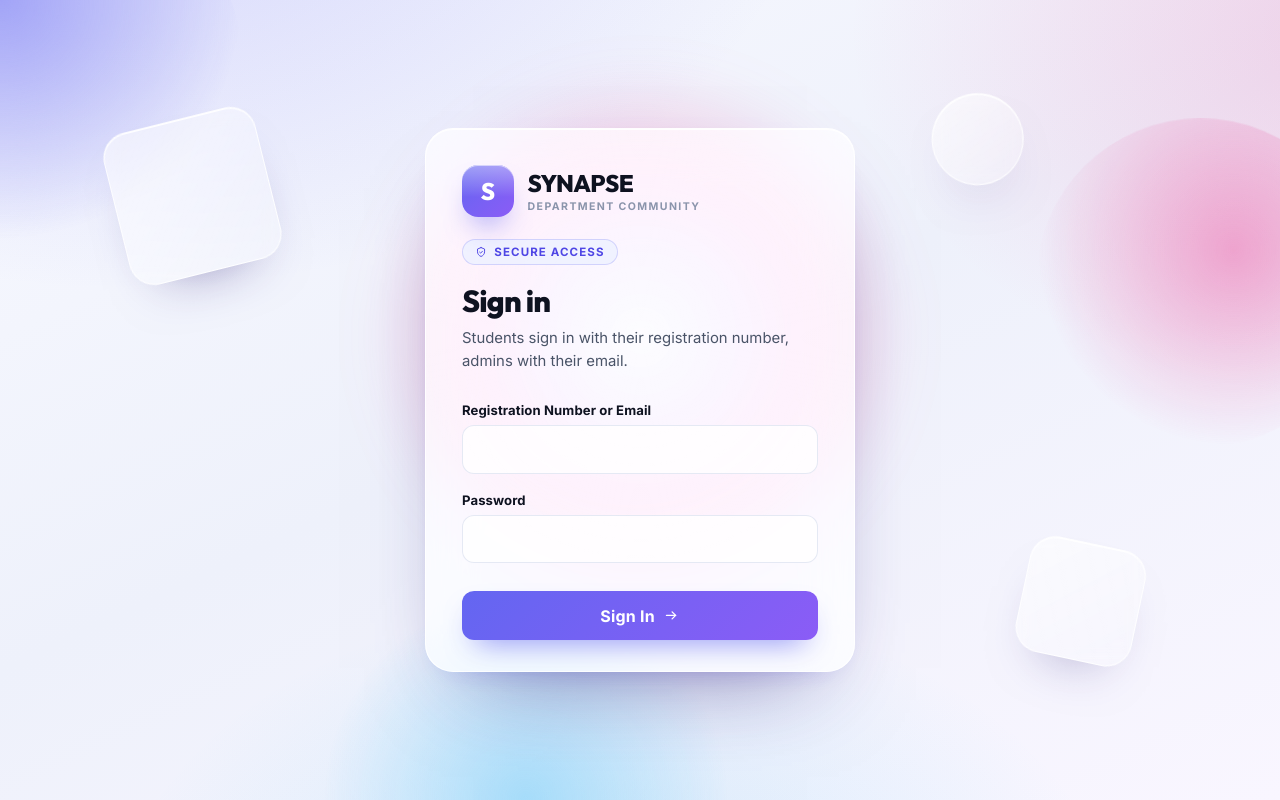
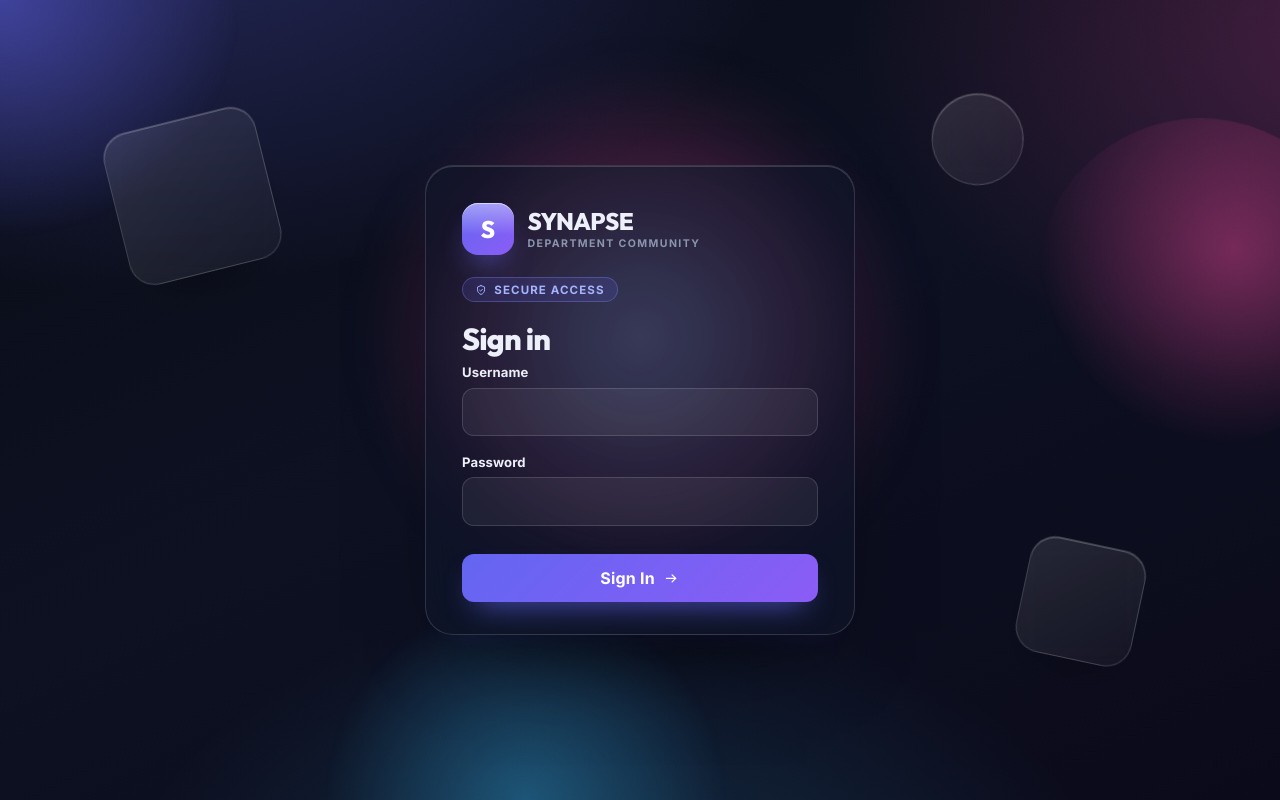
Before and after one commit to Sreya17-04/SYNAPSE, a plain HTML site: page docs/login.html in a window 1280 px wide. Drawn offline with Linux system fonts and the light colour scheme.

Commit message:
Dark theme the auth pages and simplify the sign-in form labels

```diff
--- a/docs/auth.css
+++ b/docs/auth.css
@@ -14,12 +14,12 @@
     --accent-hover: #4338ca;
     --accent-light: #eef1ff;
     --violet: #8b5cf6;
-    --bg: #f4f6fc;
-    --card: #ffffff;
-    --text: #0e1220;
-    --text-secondary: #4a5468;
-    --text-muted: #8a94ab;
-    --border: #e4e8f4;
+    --bg: #0a0d17;
+    --card: #121826;
+    --text: #edf0f8;
+    --text-secondary: #b7c0d6;
+    --text-muted: #8b95ad;
+    --border: #242c42;
     --danger: #ef4444;
     --success: #10b981;
     --radius: 14px;
@@ -38,10 +38,10 @@ body {
     color: var(--text);
     -webkit-font-smoothing: antialiased;
     background:
-        radial-gradient(1100px 700px at 10% -18%, rgba(99, 102, 241, 0.24), transparent 62%),
-        radial-gradient(920px 640px at 108% 4%, rgba(236, 72, 153, 0.2), transparent 58%),
-        radial-gradient(820px 560px at 48% 118%, rgba(56, 189, 248, 0.18), transparent 62%),
-        linear-gradient(155deg, #f8f9ff 0%, #eef1fb 48%, #f9f6ff 100%);
+        radial-gradient(1100px 700px at 10% -18%, rgba(99, 102, 241, 0.34), transparent 62%),
+        radial-gradient(920px 640px at 108% 4%, rgba(236, 72, 153, 0.26), transparent 58%),
+        radial-gradient(820px 560px at 48% 118%, rgba(56, 189, 248, 0.2), transparent 62%),
+        linear-gradient(155deg, #0a0d17 0%, #0d1122 48%, #0b0a1a 100%);
 }
 
 ::selection { background: rgba(99, 102, 241, 0.24); }
@@ -113,9 +113,9 @@ body {
 .tile {
     position: absolute;
     border-radius: 26px;
-    background: linear-gradient(140deg, rgba(255, 255, 255, 0.6), rgba(255, 255, 255, 0.16));
-    border: 1px solid rgba(255, 255, 255, 0.8);
-    box-shadow: 0 26px 54px -34px rgba(45, 32, 120, 0.55), inset 0 1px 0 rgba(255, 255, 255, 0.95);
+    background: linear-gradient(140deg, rgba(255, 255, 255, 0.1), rgba(255, 255, 255, 0.03));
+    border: 1px solid rgba(255, 255, 255, 0.16);
+    box-shadow: 0 26px 54px -34px rgba(0, 0, 0, 0.7), inset 0 1px 0 rgba(255, 255, 255, 0.22);
     backdrop-filter: blur(10px);
     -webkit-backdrop-filter: blur(10px);
     transform: translate3d(var(--px, 0px), var(--py, 0px), 0);
@@ -153,8 +153,8 @@ body {
     border-radius: 50%;
     pointer-events: none;
     background: radial-gradient(circle,
-        rgba(129, 140, 248, 0.46) 0%,
-        rgba(236, 72, 153, 0.26) 42%,
+        rgba(129, 140, 248, 0.4) 0%,
+        rgba(236, 72, 153, 0.22) 42%,
         rgba(236, 72, 153, 0) 70%);
     filter: blur(26px);
     will-change: transform;
@@ -172,13 +172,13 @@ body {
     border-radius: 28px;
     /* Specular highlight tracks the pointer through --mx/--my. */
     background:
-        radial-gradient(360px circle at var(--mx, 50%) var(--my, 0%), rgba(255, 255, 255, 0.86), transparent 62%),
-        rgba(255, 255, 255, 0.7);
-    border: 1px solid rgba(255, 255, 255, 0.85);
+        radial-gradient(360px circle at var(--mx, 50%) var(--my, 0%), rgba(255, 255, 255, 0.12), transparent 62%),
+        rgba(16, 21, 38, 0.72);
+    border: 1px solid rgba(255, 255, 255, 0.14);
     box-shadow:
-        0 44px 90px -48px rgba(45, 32, 120, 0.6),
-        0 12px 32px -26px rgba(79, 70, 229, 0.55),
-        inset 0 1px 0 rgba(255, 255, 255, 0.95);
+        0 44px 90px -48px rgba(0, 0, 0, 0.85),
+        0 12px 32px -26px rgba(79, 70, 229, 0.5),
+        inset 0 1px 0 rgba(255, 255, 255, 0.16);
     backdrop-filter: blur(24px) saturate(165%);
     -webkit-backdrop-filter: blur(24px) saturate(165%);
     animation: formIn 0.55s cubic-bezier(0.16, 1, 0.3, 1) both;
@@ -242,9 +242,9 @@ body {
     font-weight: 700;
     letter-spacing: 1.1px;
     text-transform: uppercase;
-    color: var(--accent);
-    background: rgba(238, 241, 255, 0.85);
-    border: 1px solid rgba(99, 102, 241, 0.22);
+    color: #a5b4fc;
+    background: rgba(99, 102, 241, 0.16);
+    border: 1px solid rgba(129, 140, 248, 0.32);
     padding: 0.3rem 0.75rem;
     border-radius: 999px;
     margin-bottom: 1.1rem;
@@ -283,8 +283,8 @@ body {
     width: 100%;
     padding: 0.85rem 1rem;
     border-radius: 12px;
-    border: 1.5px solid rgba(228, 232, 244, 0.95);
-    background: rgba(255, 255, 255, 0.78);
+    border: 1.5px solid rgba(255, 255, 255, 0.14);
+    background: rgba(255, 255, 255, 0.06);
     color: var(--text);
     font-size: 0.95rem;
     font-family: inherit;
@@ -296,8 +296,8 @@ body {
 .form-group input:focus {
     outline: none;
     border-color: var(--accent);
-    background: #fff;
-    box-shadow: 0 0 0 4px rgba(99, 102, 241, 0.14);
+    background: rgba(255, 255, 255, 0.1);
+    box-shadow: 0 0 0 4px rgba(99, 102, 241, 0.24);
 }
 
 .btn-submit {
@@ -399,15 +399,15 @@ a.btn-submit { text-decoration: none; display: flex; }
 }
 
 .alert-error {
-    background: #fef2f2;
-    color: #b91c1c;
-    border-color: #fecaca;
+    background: rgba(127, 29, 29, 0.32);
+    color: #fca5a5;
+    border-color: rgba(248, 113, 113, 0.45);
 }
 
 .alert-success {
-    background: #ecfdf5;
-    color: #047857;
-    border-color: #a7f3d0;
+    background: rgba(6, 95, 70, 0.32);
+    color: #6ee7b7;
+    border-color: rgba(52, 211, 153, 0.45);
 }
 
 @keyframes orbFloat {
--- a/docs/login.html
+++ b/docs/login.html
@@ -3,8 +3,8 @@
 <head>
     <meta charset="UTF-8">
     <meta name="viewport" content="width=device-width, initial-scale=1.0">
-    <title>SYNAPSE â€“ Sign In</title>
-    <meta name="theme-color" content="#4f46e5">
+    <title>SYNAPSE - Sign In</title>
+    <meta name="theme-color" content="#0a0d17">
     <link rel="preconnect" href="https://fonts.googleapis.com">
     <link rel="preconnect" href="https://fonts.gstatic.com" crossorigin>
     <link rel="stylesheet" href="https://fonts.googleapis.com/css2?family=Inter:wght@400;500;600;700;800&family=Outfit:wght@600;700;800&display=swap">
@@ -49,14 +49,13 @@
                 Secure access
             </span>
             <h2>Sign in</h2>
-            <p>Students sign in with their registration number, admins with their email.</p>
 
             <div class="alert-msg alert-error" id="alert-error" role="alert" aria-live="assertive"></div>
             <div class="alert-msg alert-success" id="alert-success" role="alert" aria-live="assertive"></div>
 
             <form id="login-form">
                 <div class="form-group">
-                    <label for="username">Registration Number or Email</label>
+                    <label for="username">Username</label>
                     <input type="text" id="username" required
                         autocomplete="username" autocapitalize="off" spellcheck="false">
                 </div>
--- a/frontend/auth.css
+++ b/frontend/auth.css
@@ -14,12 +14,12 @@
     --accent-hover: #4338ca;
     --accent-light: #eef1ff;
     --violet: #8b5cf6;
-    --bg: #f4f6fc;
-    --card: #ffffff;
-    --text: #0e1220;
-    --text-secondary: #4a5468;
-    --text-muted: #8a94ab;
-    --border: #e4e8f4;
+    --bg: #0a0d17;
+    --card: #121826;
+    --text: #edf0f8;
+    --text-secondary: #b7c0d6;
+    --text-muted: #8b95ad;
+    --border: #242c42;
     --danger: #ef4444;
     --success: #10b981;
     --radius: 14px;
@@ -38,10 +38,10 @@ body {
     color: var(--text);
     -webkit-font-smoothing: antialiased;
     background:
-        radial-gradient(1100px 700px at 10% -18%, rgba(99, 102, 241, 0.24), transparent 62%),
-        radial-gradient(920px 640px at 108% 4%, rgba(236, 72, 153, 0.2), transparent 58%),
-        radial-gradient(820px 560px at 48% 118%, rgba(56, 189, 248, 0.18), transparent 62%),
-        linear-gradient(155deg, #f8f9ff 0%, #eef1fb 48%, #f9f6ff 100%);
+        radial-gradient(1100px 700px at 10% -18%, rgba(99, 102, 241, 0.34), transparent 62%),
+        radial-gradient(920px 640px at 108% 4%, rgba(236, 72, 153, 0.26), transparent 58%),
+        radial-gradient(820px 560px at 48% 118%, rgba(56, 189, 248, 0.2), transparent 62%),
+        linear-gradient(155deg, #0a0d17 0%, #0d1122 48%, #0b0a1a 100%);
 }
 
 ::selection { background: rgba(99, 102, 241, 0.24); }
@@ -113,9 +113,9 @@ body {
 .tile {
     position: absolute;
     border-radius: 26px;
-    background: linear-gradient(140deg, rgba(255, 255, 255, 0.6), rgba(255, 255, 255, 0.16));
-    border: 1px solid rgba(255, 255, 255, 0.8);
-    box-shadow: 0 26px 54px -34px rgba(45, 32, 120, 0.55), inset 0 1px 0 rgba(255, 255, 255, 0.95);
+    background: linear-gradient(140deg, rgba(255, 255, 255, 0.1), rgba(255, 255, 255, 0.03));
+    border: 1px solid rgba(255, 255, 255, 0.16);
+    box-shadow: 0 26px 54px -34px rgba(0, 0, 0, 0.7), inset 0 1px 0 rgba(255, 255, 255, 0.22);
     backdrop-filter: blur(10px);
     -webkit-backdrop-filter: blur(10px);
     transform: translate3d(var(--px, 0px), var(--py, 0px), 0);
@@ -153,8 +153,8 @@ body {
     border-radius: 50%;
     pointer-events: none;
     background: radial-gradient(circle,
-        rgba(129, 140, 248, 0.46) 0%,
-        rgba(236, 72, 153, 0.26) 42%,
+        rgba(129, 140, 248, 0.4) 0%,
+        rgba(236, 72, 153, 0.22) 42%,
         rgba(236, 72, 153, 0) 70%);
     filter: blur(26px);
     will-change: transform;
@@ -172,13 +172,13 @@ body {
     border-radius: 28px;
     /* Specular highlight tracks the pointer through --mx/--my. */
     background:
-        radial-gradient(360px circle at var(--mx, 50%) var(--my, 0%), rgba(255, 255, 255, 0.86), transparent 62%),
-        rgba(255, 255, 255, 0.7);
-    border: 1px solid rgba(255, 255, 255, 0.85);
+        radial-gradient(360px circle at var(--mx, 50%) var(--my, 0%), rgba(255, 255, 255, 0.12), transparent 62%),
+        rgba(16, 21, 38, 0.72);
+    border: 1px solid rgba(255, 255, 255, 0.14);
     box-shadow:
-        0 44px 90px -48px rgba(45, 32, 120, 0.6),
-        0 12px 32px -26px rgba(79, 70, 229, 0.55),
-        inset 0 1px 0 rgba(255, 255, 255, 0.95);
+        0 44px 90px -48px rgba(0, 0, 0, 0.85),
+        0 12px 32px -26px rgba(79, 70, 229, 0.5),
+        inset 0 1px 0 rgba(255, 255, 255, 0.16);
     backdrop-filter: blur(24px) saturate(165%);
     -webkit-backdrop-filter: blur(24px) saturate(165%);
     animation: formIn 0.55s cubic-bezier(0.16, 1, 0.3, 1) both;
@@ -242,9 +242,9 @@ body {
     font-weight: 700;
     letter-spacing: 1.1px;
     text-transform: uppercase;
-    color: var(--accent);
-    background: rgba(238, 241, 255, 0.85);
-    border: 1px solid rgba(99, 102, 241, 0.22);
+    color: #a5b4fc;
+    background: rgba(99, 102, 241, 0.16);
+    border: 1px solid rgba(129, 140, 248, 0.32);
     padding: 0.3rem 0.75rem;
     border-radius: 999px;
     margin-bottom: 1.1rem;
@@ -283,8 +283,8 @@ body {
     width: 100%;
     padding: 0.85rem 1rem;
     border-radius: 12px;
-    border: 1.5px solid rgba(228, 232, 244, 0.95);
-    background: rgba(255, 255, 255, 0.78);
+    border: 1.5px solid rgba(255, 255, 255, 0.14);
+    background: rgba(255, 255, 255, 0.06);
     color: var(--text);
     font-size: 0.95rem;
     font-family: inherit;
@@ -296,8 +296,8 @@ body {
 .form-group input:focus {
     outline: none;
     border-color: var(--accent);
-    background: #fff;
-    box-shadow: 0 0 0 4px rgba(99, 102, 241, 0.14);
+    background: rgba(255, 255, 255, 0.1);
+    box-shadow: 0 0 0 4px rgba(99, 102, 241, 0.24);
 }
 
 .btn-submit {
@@ -399,15 +399,15 @@ a.btn-submit { text-decoration: none; display: flex; }
 }
 
 .alert-error {
-    background: #fef2f2;
-    color: #b91c1c;
-    border-color: #fecaca;
+    background: rgba(127, 29, 29, 0.32);
+    color: #fca5a5;
+    border-color: rgba(248, 113, 113, 0.45);
 }
 
 .alert-success {
-    background: #ecfdf5;
-    color: #047857;
-    border-color: #a7f3d0;
+    background: rgba(6, 95, 70, 0.32);
+    color: #6ee7b7;
+    border-color: rgba(52, 211, 153, 0.45);
 }
 
 @keyframes orbFloat {
```
Also changed, not shown: docs/register.html (+2 -2 lines), frontend/login.html (+3 -4 lines), frontend/register.html (+2 -2 lines).
